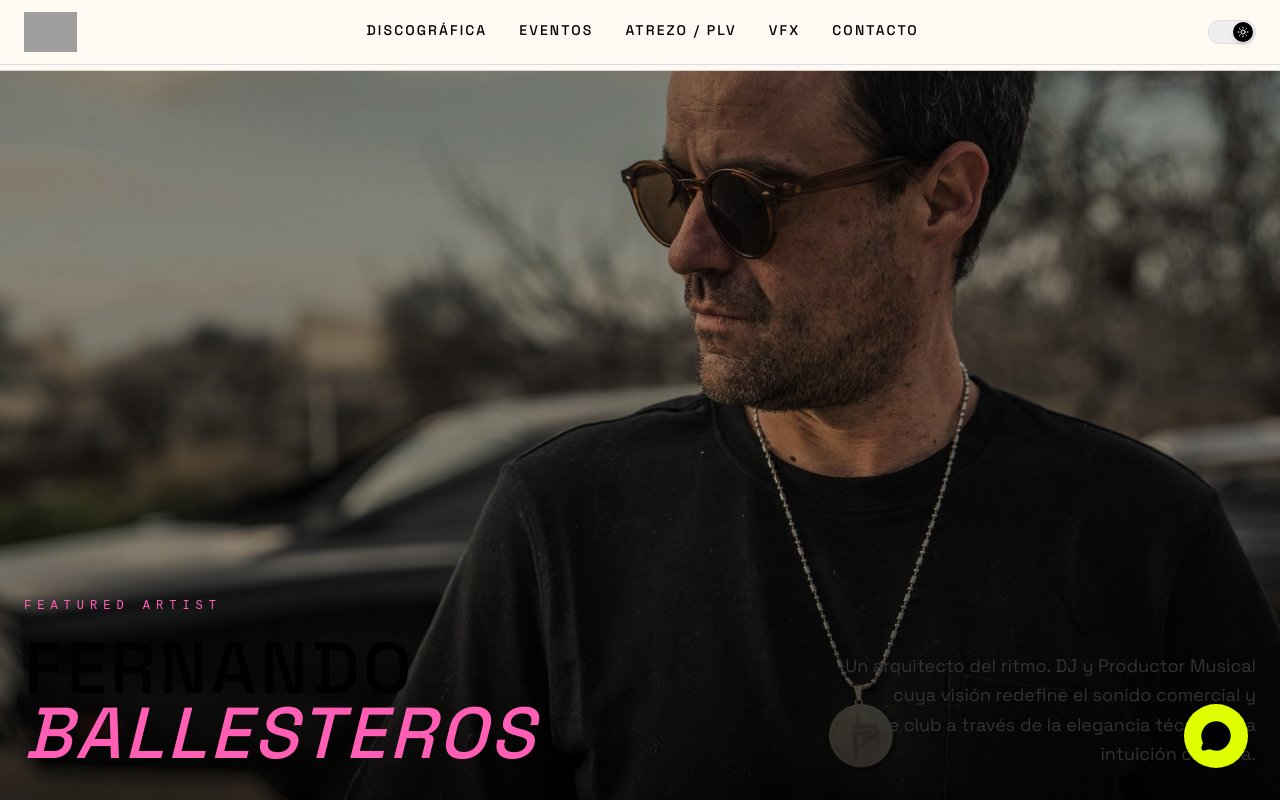
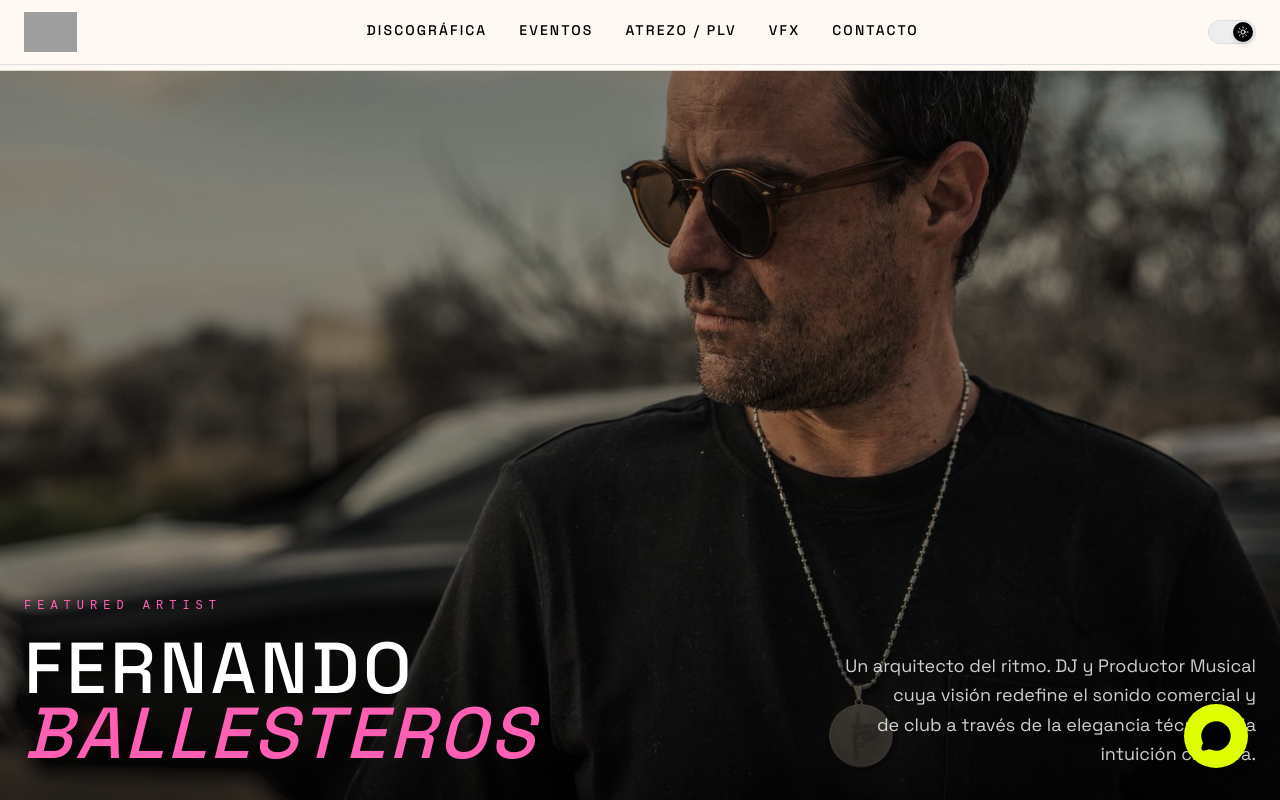
Before and after one commit to aleexxrodriguezz/arnica-antigravity, a Next.js app: page /artistas in a window 1280 px wide. Shown: the top 800 px of the page. Built offline with nearby package versions, Linux system fonts and the light colour scheme; grey boxes are pictures that could not be loaded.

Commit message:
UI: Force hero text to be white in light mode over the enforced dark gradient

```diff
--- a/app/artistas/page.tsx
+++ b/app/artistas/page.tsx
@@ -41,7 +41,7 @@ export default function ArtistasPage() {
                 </p>
               </MaskReveal>
               <ParallaxLayer speed={0.05}>
-                <h1 className="text-foreground leading-[0.9] font-semibold tracking-[0.15em] uppercase" style={{ fontSize: 'clamp(2.5rem, 6vw, 4.5rem)', fontFamily: 'var(--font-orbitron)' }}>
+                <h1 className="text-white dark:text-foreground leading-[0.9] font-semibold tracking-[0.15em] uppercase" style={{ fontSize: 'clamp(2.5rem, 6vw, 4.5rem)', fontFamily: 'var(--font-orbitron)' }}>
                   FERNANDO<br />
                   <span className="text-primary italic">BALLESTEROS</span>
                 </h1>
@@ -49,7 +49,7 @@ export default function ArtistasPage() {
             </div>
             <div className="lg:text-right">
               <FadeUp delay={0.2}>
-                <p className="text-muted-foreground text-lg max-w-md lg:ml-auto leading-relaxed text-pretty">
+                <p className="text-white/80 dark:text-muted-foreground text-lg max-w-md lg:ml-auto leading-relaxed text-pretty">
                   Un arquitecto del ritmo. DJ y Productor Musical cuya visión redefine el sonido comercial y de club a través de la elegancia técnica y la intuición creativa.
                 </p>
               </FadeUp>
```
